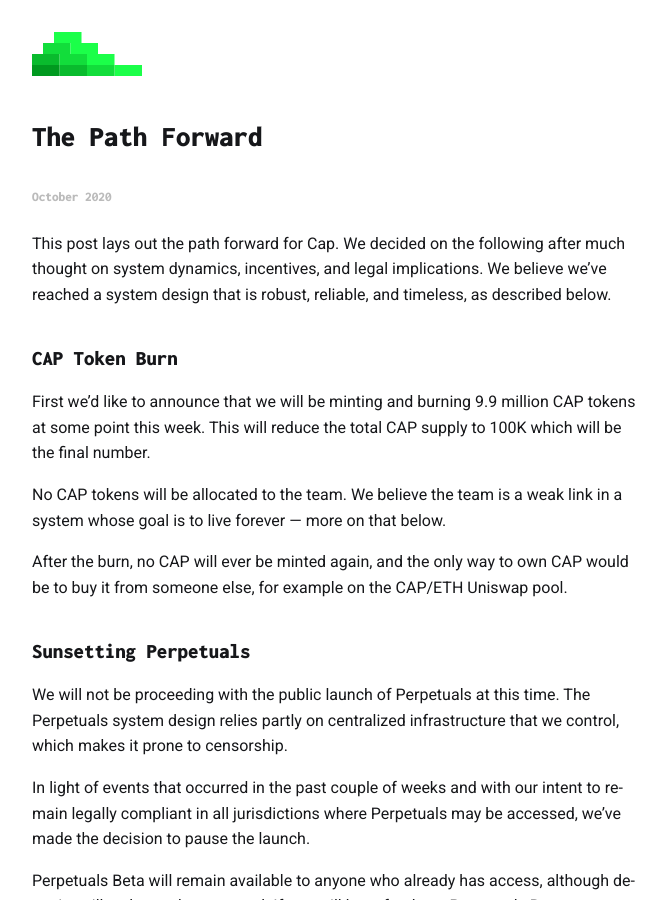
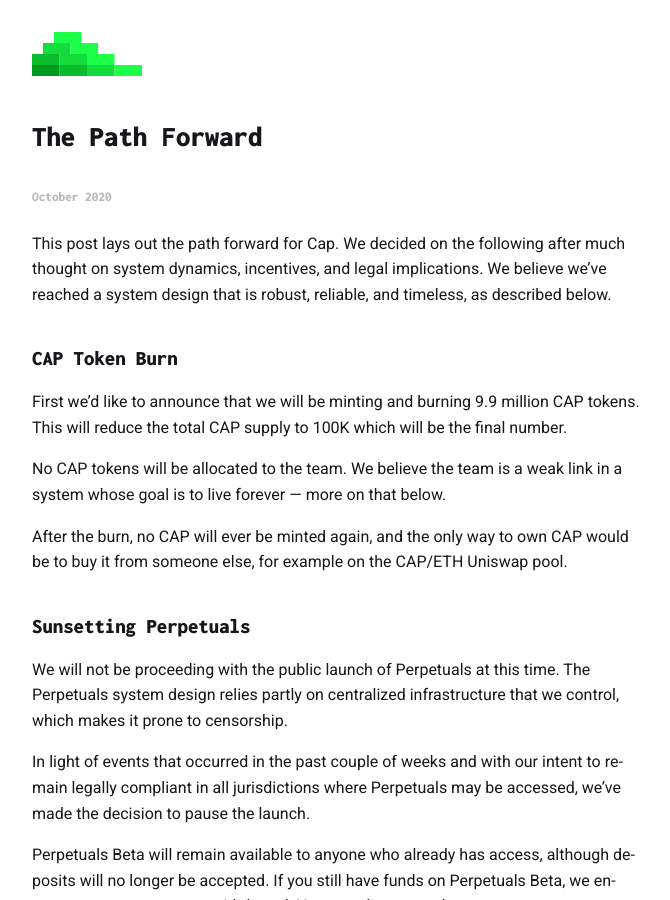
Before and after one commit to abeocap/blog, a Jekyll site: the page built from _posts/2020-10-04-path-forward.md, in a window 1280 px wide and 900 px high. Shown: the whole window, without its empty margins (304-974 px from the left). Built offline with Jekyll 4.4.1, drawn with Linux system fonts in a browser that asks for light colours.

Commit message:
standard update

```diff
--- a/_posts/2020-10-04-path-forward.md
+++ b/_posts/2020-10-04-path-forward.md
@@ -7,7 +7,7 @@
 
 ### CAP Token Burn
 
-First we'd like to announce that we will be minting and burning 9.9 million CAP tokens at some point this week. This will reduce the total CAP supply to 100K which will be the final number.
+First we'd like to announce that we will be minting and burning 9.9 million CAP tokens. This will reduce the total CAP supply to 100K which will be the final number.
 
 No CAP tokens will be allocated to the team. We believe the team is a weak link in a system whose goal is to live forever — more on that below.
 
```
